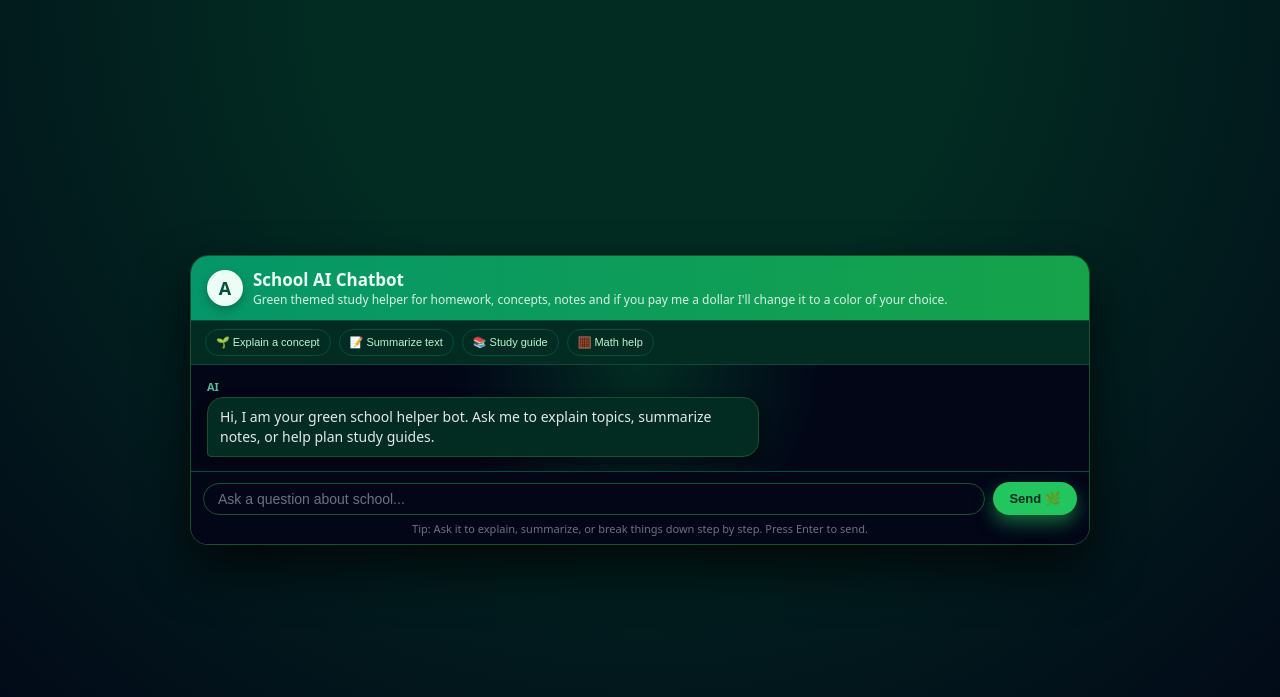
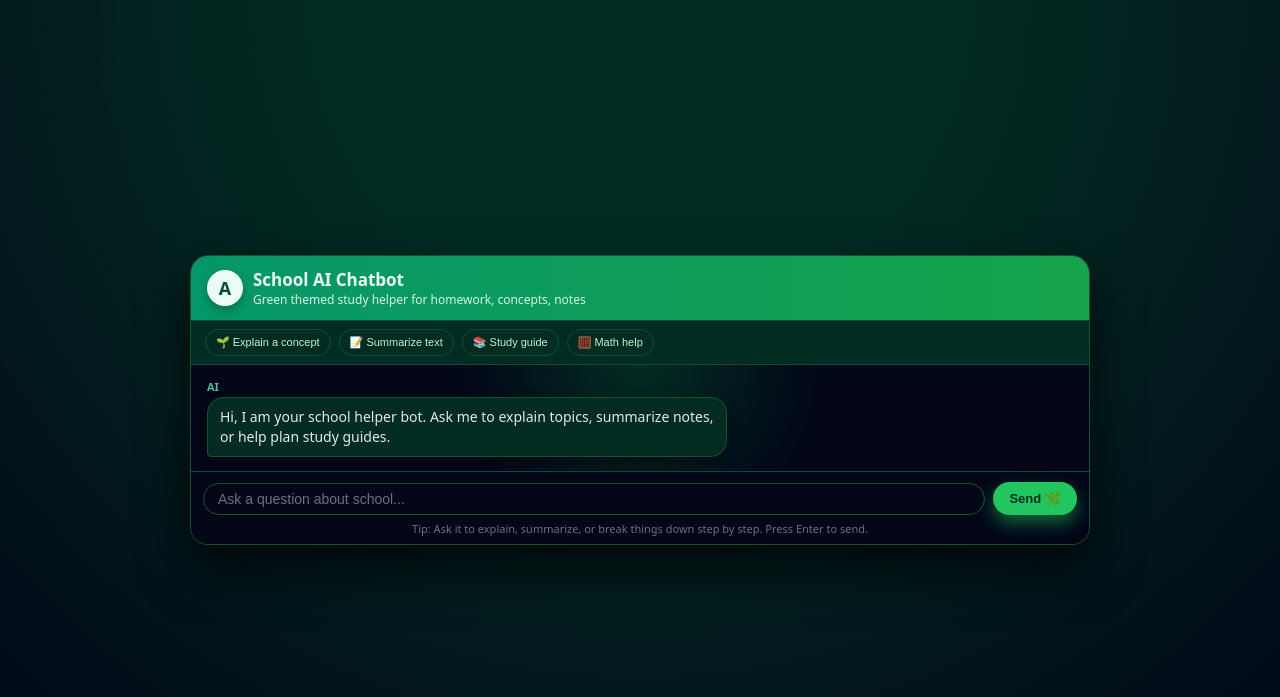
Before and after one commit to Yinkrl/school-chatbot, a Flask app: page / in a window 1280 px wide. Shown: the top 697 px of the page. Run offline with Flask 3, Linux system fonts and the light colour scheme.

Commit message:
Updated UI

```diff
--- a/templates/index.html
+++ b/templates/index.html
@@ -308,7 +308,7 @@
       <div class="avatar">A</div>
       <div class="header-text">
         <div class="title">School AI Chatbot</div>
-        <div class="subtitle">Green themed study helper for homework, concepts, notes and if you pay me a dollar I'll change it to a color of your choice.</div>
+        <div class="subtitle">Green themed study helper for homework, concepts, notes</div>
       </div>
     </div>
 
@@ -442,7 +442,7 @@
     }
 
     // Optional greeting
-    addMessage("bot", "Hi, I am your green school helper bot. Ask me to explain topics, summarize notes, or help plan study guides.");
+    addMessage("bot", "Hi, I am your school helper bot. Ask me to explain topics, summarize notes, or help plan study guides.");
   </script>
 </body>
 </html>
```
